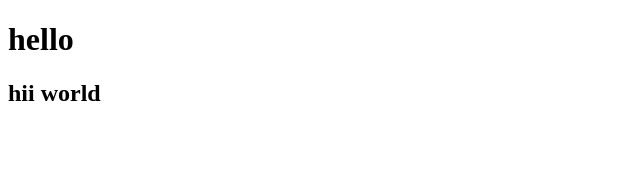
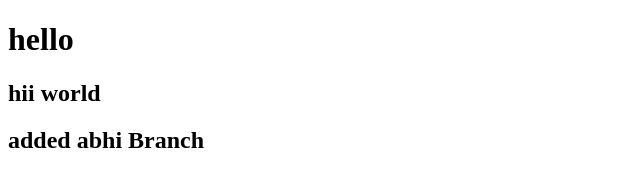
Before and after one commit to tirtheshdas/FullStack_Developement_Class, a plain HTML site: page index.html in a window 1280 px wide. Shown: the whole page, without its empty margins (0-640 px from the left). Drawn offline with Linux system fonts and the light colour scheme.

Commit message:
added a new branch

```diff
--- a/index.html
+++ b/index.html
@@ -9,5 +9,6 @@
 <body>
     <h1>hello</h1>
     <h2>hii world</h2>
+    <h2>added abhi Branch</h2>
 </body>
 </html>
```
